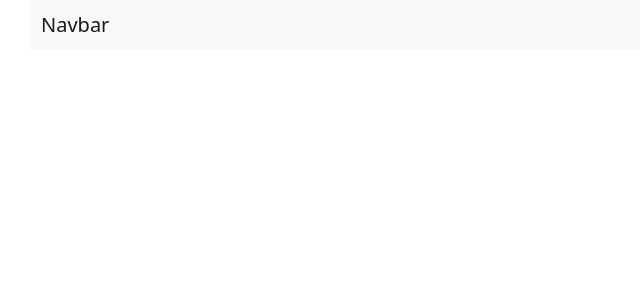
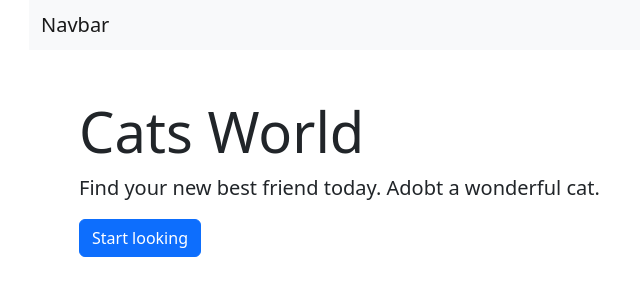
Before and after one commit to TeodorTod/NextJs, a Next.js app in the folder cats/: page / in a window 1280 px wide. Shown: the top 300 px of the page, without its empty margins (3-643 px from the left). Built offline with nearby package versions, Linux system fonts and the light colour scheme.

Commit message:
add Jumbotrone component

```diff
--- /dev/null
+++ b/cats/components/Jumbotron/Jumbotron.js
@@ -0,0 +1,14 @@
+
+export default function Jumbotron() {
+    return (
+        <div class="jumbotron jumbotron-fluid mt-5">
+            <div class="container">
+                <h1 class="display-4">Cats World</h1>
+                <p class="lead">
+                    Find your new best friend today. Adobt a wonderful cat.
+                </p>
+                <button type="button" class="btn btn-primary">Start looking</button>
+            </div>
+        </div>
+    )
+}
--- a/cats/pages/index.js
+++ b/cats/pages/index.js
@@ -1,4 +1,5 @@
 import Head from 'next/head'
+import Jumbotron from '../components/Jumbotron/Jumbotron'
 import Nav from '../components/Nav/Nav'
 import styles from '../styles/Home.module.css'
 
@@ -13,6 +14,7 @@ export default function Home() {
 
       <main>
         <Nav />
+        <Jumbotron />
       </main>
 
     </div>
--- a/cats/styles/globals.css
+++ b/cats/styles/globals.css
@@ -1,26 +1,5 @@
-html,
-body {
-  padding: 0;
-  margin: 0;
-  font-family: -apple-system, BlinkMacSystemFont, Segoe UI, Roboto, Oxygen,
-    Ubuntu, Cantarell, Fira Sans, Droid Sans, Helvetica Neue, sans-serif;
-}
-
-a {
-  color: inherit;
-  text-decoration: none;
-}
-
 * {
   box-sizing: border-box;
+  margin: 0;
+  padding: 0;
 }
-
-@media (prefers-color-scheme: dark) {
-  html {
-    color-scheme: dark;
-  }
-  body {
-    color: white;
-    background: black;
-  }
-}
```
